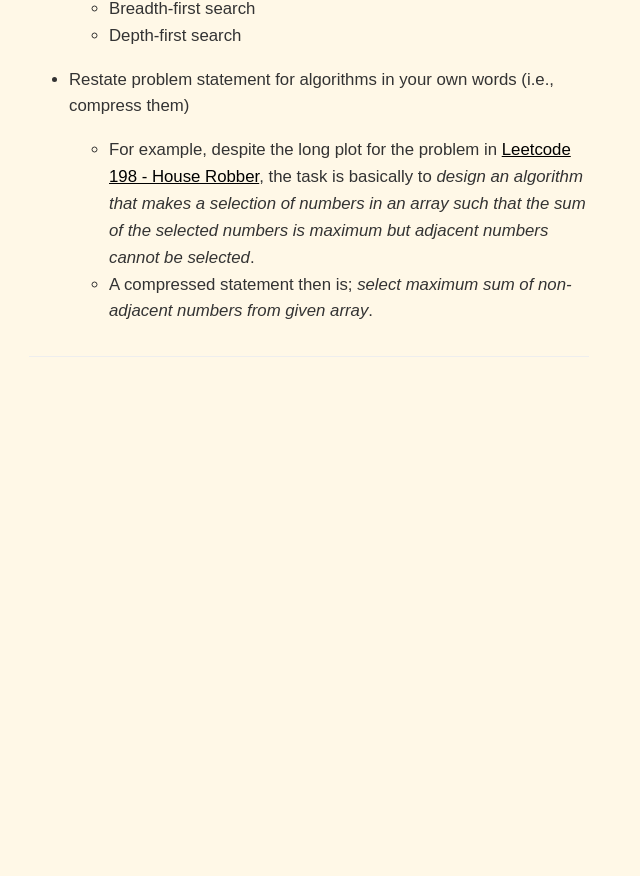
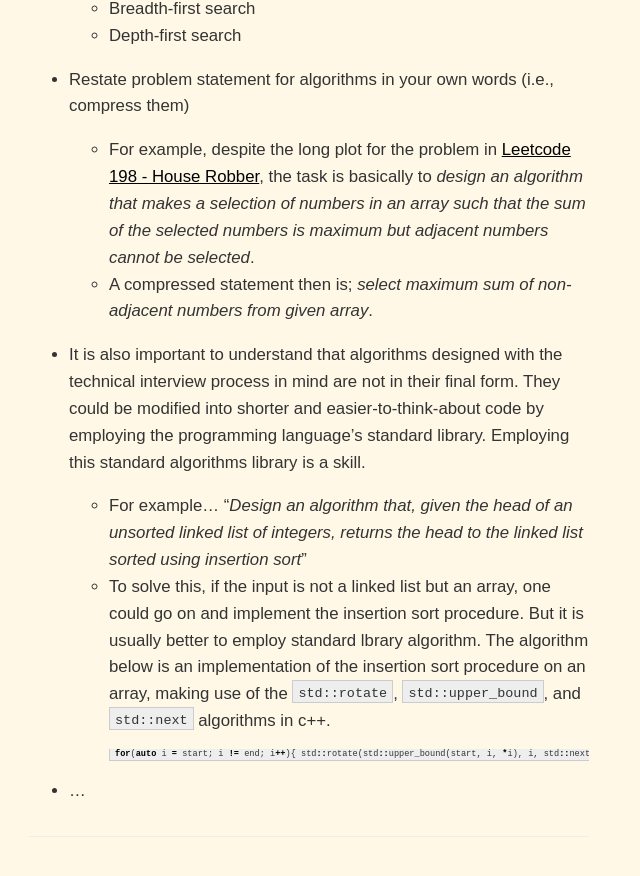
Before and after one commit to dCO2/rococo, a Jekyll site: the page built from _posts/2022-08-17-project-knuth.md, in a window 1280 px wide and 900 px high, scrolled down 1285 px. Shown: the top 876 px of the window, without its empty margins (347-987 px from the left). Built offline with Jekyll 4.4.1, drawn with Linux system fonts in a browser that asks for light colours; some web fonts are replaced; before the commit the page ends 1705 px from its top, so only the background shows below that.

Commit message:
Additions

````diff
--- a/_posts/2022-08-17-project-knuth.md
+++ b/_posts/2022-08-17-project-knuth.md
@@ -39,3 +39,12 @@ _Three Wise Men_ by Jimoh Buraimoh, 1991
 - Restate problem statement for algorithms in your own words (i.e., compress them)
   - For example, despite the long plot for the problem in [Leetcode 198 - House Robber](https://leetcode.com/problems/house-robber/), the task is basically to _design an algorithm that makes a selection of numbers in an array such that the sum of the selected numbers is maximum but adjacent numbers cannot be selected_.
   - A compressed statement then is; _select maximum sum of non-adjacent numbers from given array_.
+- It is also important to understand that algorithms designed with the technical interview process in mind are not in their final form. They could be modified into shorter and easier-to-think-about code by employing the programming language's standard library. Employing this standard algorithms library is a skill.
+  - For example... "_Design an algorithm that, given the head of an unsorted linked list of integers, returns the head to the linked list sorted using insertion sort_"
+  - To solve this, if the input is not a linked list but an array, one could go on and implement the insertion sort procedure. But it is usually better to employ standard lbrary algorithm. The algorithm below is an implementation of the insertion sort procedure on an array, making use of the `std::rotate`, `std::upper_bound`, and `std::next` algorithms in c++.
+  ```c++
+  for(auto i = start; i != end; i++){
+    std::rotate(std::upper_bound(start, i, *i), i, std::next(i));
+  }
+  ```
+- ...
````
Also changed, not shown: _posts/2022-08-17-project-mnemosyne.md (+1 -1 lines).
